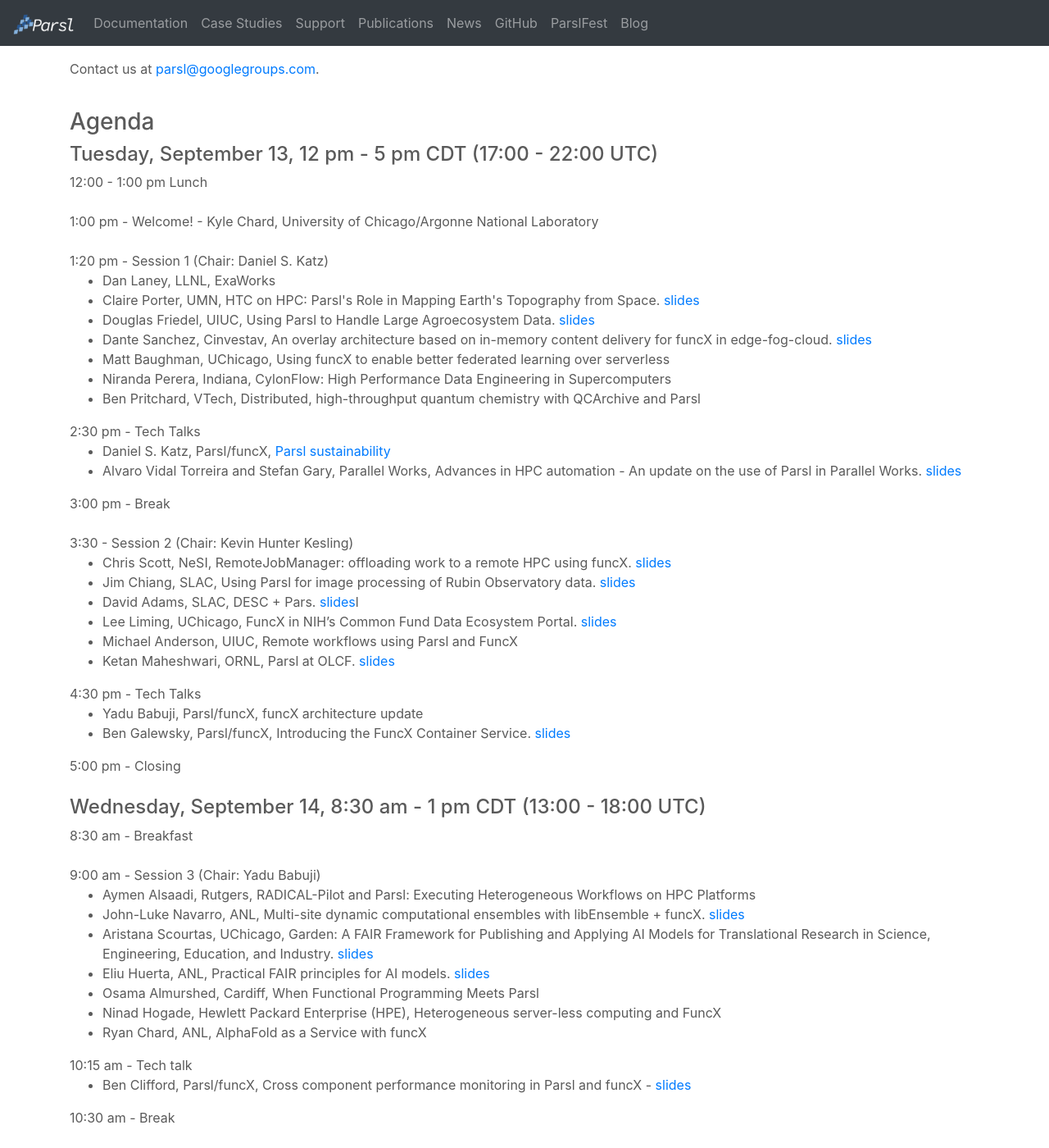
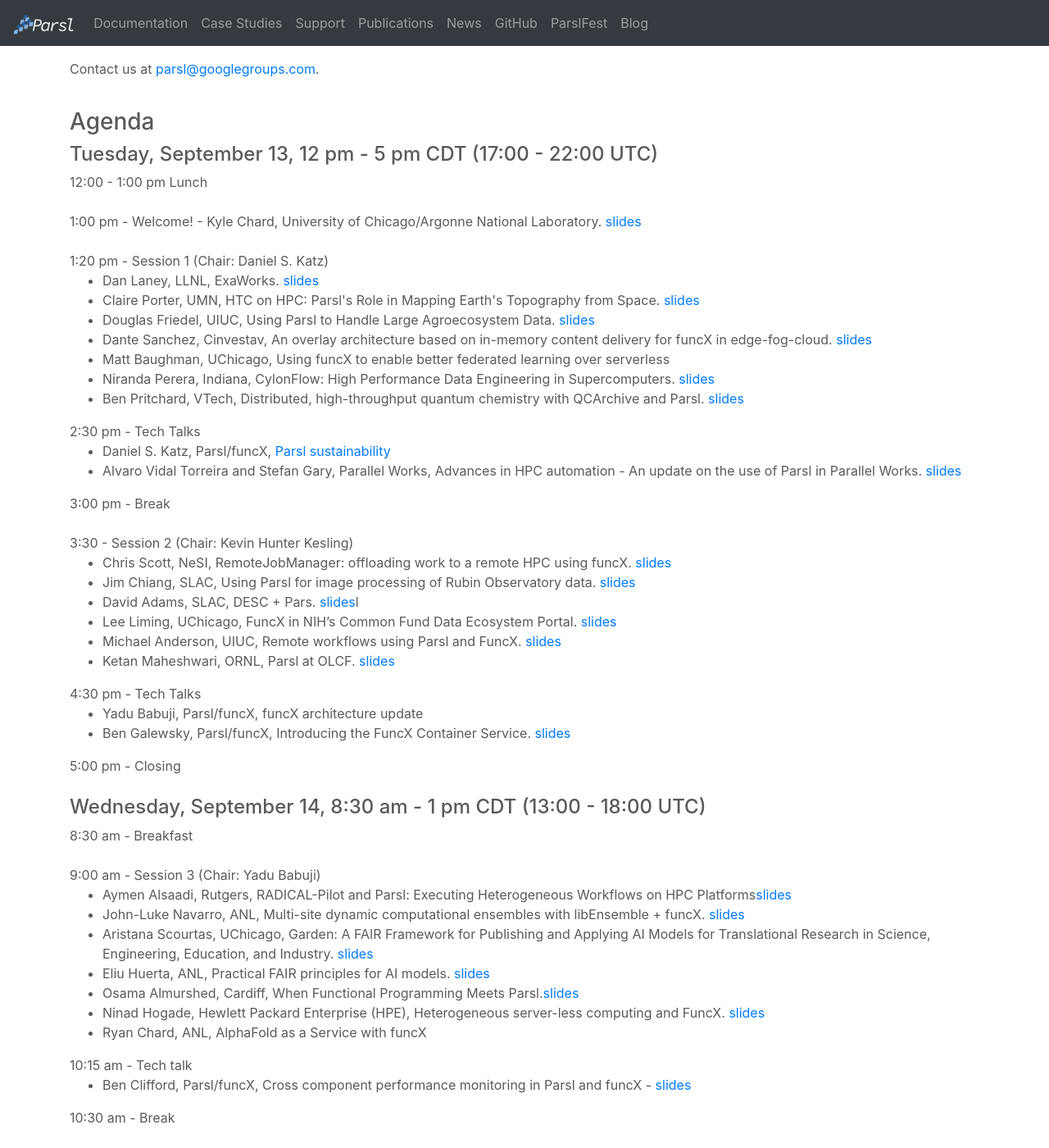
Before and after one commit to Parsl/parsl.github.io, a Jekyll site: the page built from parslfest2022.html, in a window 1280 px wide and 1400 px high, scrolled down 689 px. Shown: the whole window at 82% size. Built offline with Jekyll 4.4.1, drawn with Linux system fonts in a browser that asks for light colours; some of the changed text lies outside the part shown.

Commit message:
Update parslfest2022.html

```diff
--- a/parslfest2022.html
+++ b/parslfest2022.html
@@ -53,17 +53,17 @@
 
       12:00 - 1:00 pm Lunch  <br /><br />
 
-      1:00 pm - Welcome! - Kyle Chard, University of Chicago/Argonne National Laboratory   <br /><br />
+      1:00 pm - Welcome! - Kyle Chard, University of Chicago/Argonne National Laboratory. <a href='parslfest/2022/kchard.pdf'>slides</a>   <br /><br />
 
       1:20 pm - Session 1 (Chair: Daniel S. Katz)
       <ul>
-	      <li>Dan Laney, LLNL, ExaWorks</li>
+	      <li>Dan Laney, LLNL, ExaWorks. <a href='parslfest/2022/laney.pdf'>slides</a></li>
 	      <li>Claire Porter, UMN, HTC on HPC: Parsl's Role in Mapping Earth's Topography from Space. <a href='parslfest/2022/porter.pdf'>slides</a></li>
 	      <li>Douglas Friedel, UIUC, Using Parsl to Handle Large Agroecosystem Data. <a href='parslfest/2022/friedel.pdf'>slides</a></li>
 	      <li>Dante Sanchez, Cinvestav, An overlay architecture based on in-memory content delivery for funcX in edge-fog-cloud. <a href='parslfest/2022/sanchez.pdf'>slides</a></li>
 	      <li>Matt Baughman, UChicago, Using funcX to enable better federated learning over serverless</li>
-    	      <li>Niranda Perera, Indiana, CylonFlow: High Performance Data Engineering in Supercomputers </li>
-	      <li>Ben Pritchard, VTech, Distributed, high-throughput quantum chemistry with QCArchive and Parsl</li>
+    	      <li>Niranda Perera, Indiana, CylonFlow: High Performance Data Engineering in Supercomputers. <a href='parslfest/2022/perera.pdf'>slides</a> </li>
+	      <li>Ben Pritchard, VTech, Distributed, high-throughput quantum chemistry with QCArchive and Parsl. <a href='parslfest/2022/pritchard.pdf'>slides</a></li>
      </ul>
 
       2:30 pm - Tech Talks
@@ -82,7 +82,7 @@
 	      <li>Jim Chiang, SLAC, Using Parsl for image processing of Rubin Observatory data. <a href='parslfest/2022/chiang.pdf'>slides</a></li>
      	      <li>David Adams, SLAC, DESC + Pars. <a href='parslfest/2022/adams.pdf'>slides</a>l</li>
 	      <li>Lee Liming, UChicago, FuncX in NIH’s Common Fund Data Ecosystem Portal. <a href='parslfest/2022/liming.pdf'>slides</a></li>
-              <li>Michael Anderson, UIUC, Remote workflows using Parsl and FuncX</li>
+              <li>Michael Anderson, UIUC, Remote workflows using Parsl and FuncX. <a href='parslfest/2022/anderson.pdf'>slides</a></li>
 	      <li>Ketan Maheshwari, ORNL, Parsl at OLCF. <a href='parslfest/2022/maheshwari.pdf'>slides</a></li>
 
       </ul>
@@ -102,12 +102,12 @@
 
       9:00 am - Session 3 (Chair: Yadu Babuji)
       <ul>
-	    <li>Aymen Alsaadi, Rutgers, RADICAL-Pilot and Parsl: Executing Heterogeneous Workflows on HPC Platforms</li>
+	    <li>Aymen Alsaadi, Rutgers, RADICAL-Pilot and Parsl: Executing Heterogeneous Workflows on HPC Platforms<a href='parslfest/2022/alsaadi.pdf'>slides</a></li>
 	    <li>John-Luke Navarro, ANL, Multi-site dynamic computational ensembles with libEnsemble + funcX. <a href='parslfest/2022/navarro.pdf'>slides</a></li>
 	    <li>Aristana Scourtas, UChicago, Garden: A FAIR Framework for Publishing and Applying AI Models for Translational Research in Science, Engineering, Education, and Industry. <a href='parslfest/2022/scourtas.pdf'>slides</a></li>
 	    <li>Eliu Huerta, ANL, Practical FAIR principles for AI models. <a href='parslfest/2022/heurta.pdf'>slides</a></li>
-	    <li>Osama Almurshed, Cardiff, When Functional Programming Meets Parsl</li>
-	    <li>Ninad Hogade, Hewlett Packard Enterprise (HPE), Heterogeneous server-less computing and FuncX</li>
+	    <li>Osama Almurshed, Cardiff, When Functional Programming Meets Parsl.<a href='parslfest/2022/almurshed.pdf'>slides</a></li>
+	    <li>Ninad Hogade, Hewlett Packard Enterprise (HPE), Heterogeneous server-less computing and FuncX. <a href='parslfest/2022/hogade.pdf'>slides</a></li>
 	    <li>Ryan Chard, ANL, AlphaFold as a Service with funcX</li>
       </ul>
 
@@ -125,7 +125,7 @@
 	    <li>Logan Ward, ANL, Colmena: Seamless Computational Campaigns across Multiple Computing Clusters with FuncX and Object Proxies. <a href='parslfest/2022/ward.pdf'>slides</a></li>
 	    <li>Eamon Duede, UChicago, Quantifying AI in Science</li>
 	    <li>Trung-Hieu Hoang, UIUC, Argonne Privacy-Preserving Federated Learning with funcX. <a href='parslfest/2022/hoang.pdf'>slides</a></li>
-	    <li>Nick Saint, UChicago, Gladier: Automation with funcX and Flows</li>
+	    <li>Nick Saint, UChicago, Gladier: Automation with funcX and Flows. <a href='parslfest/2022/saint.pdf'>slides</a></li>
        </ul>
 
       12:00 - Closing<br /><br />
```
